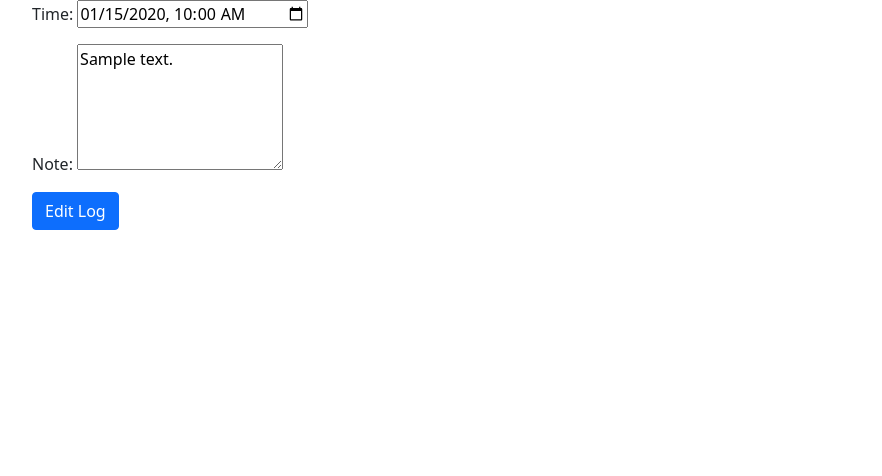
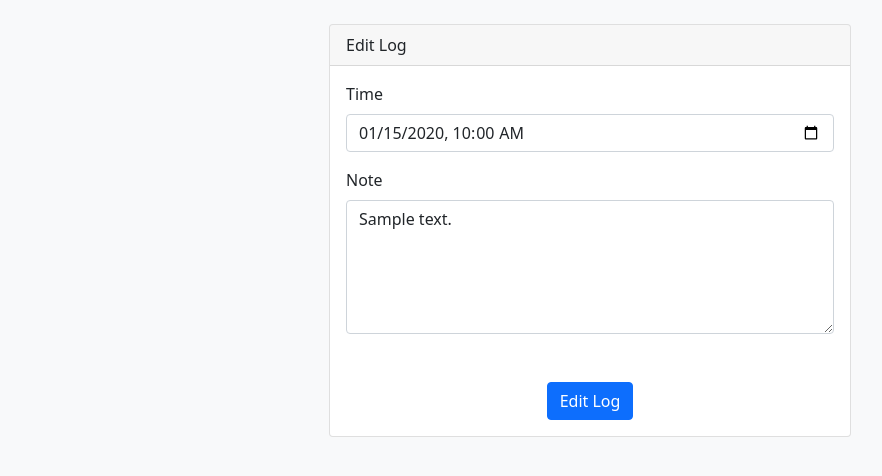
Before and after one commit to jameelkaisar/Quantified-Self-App, a Python web app: template templates/trackers/edit_log.html in a window 1280 px wide. Shown: the top 476 px of the page, without its empty margins (50-932 px from the left). Run offline with Jinja, Linux system fonts and the light colour scheme; the template is opened without the code that fills it: most values are stand-ins (such as "Sample title", 1, 10 or a date in 2020); some libraries are stand-ins or nearby versions.

Commit message:
Design Edit Log Form

```diff
--- a/templates/trackers/edit_log.html
+++ b/templates/trackers/edit_log.html
@@ -10,53 +10,81 @@
         <link rel="stylesheet" href="{{ url_for('static', filename='css/card.css')}}">
         <script src="{{ url_for('static', filename='js/fontawesome.all.min.js')}}"></script>
     </head>
-    <body>
+    <body class="bg-light">
         {% include 'components/messages.html' %}
 
         <div class="container">
+            <div class="row d-flex justify-content-center">
+                <div class="col-sm-12 col-md-12 col-lg-6 col-xl-6 d-flex justify-content-center p-4">
+                    <div class="card flex-fill">
                         <form action="" method="POST">
-                <p>
-                    <label for="tl_time">Time:</label>
-                    <input type="datetime-local" id="tl_time" name="tl_time" value="{{ log.tl_time.strftime('%Y-%m-%dT%H:%M') }}" required>
-                </p>
-                <p>
-                    <label for="tl_note">Note:</label>
-                    <textarea rows="5" id="tl_note" name="tl_note" maxlength="256">{{ log.tl_note }}</textarea>
-                </p>
+                            <div class="card-header">Edit Log</div>
+                            <div class="card-body">
+                                <div class="mb-3">
+                                    <label for="tl_time" class="form-label">Time</label>
+                                    <input type="datetime-local" class="form-control" id="tl_time" name="tl_time" value="{{ log.tl_time.strftime('%Y-%m-%dT%H:%M') }}" required>
+                                </div>
+                                <div class="mb-3">
+                                    <label for="tl_note" class="form-label">Note</label>
+                                    <textarea rows="5" class="form-control" id="tl_note" name="tl_note" maxlength="256">{{ log.tl_note }}</textarea>
+                                </div>
                                 {% if tracker.t_type_name.tt_name == "Boolean" %}
-                <label for="tl_val">Value:</label>
-                <select id="tl_val" name="tl_val" required>
+                                <label for="tl_val" class="form-label">Value</label>
+                                <div class="mb-3">
+                                    <select id="tl_val" name="tl_val" class="form-select" required>
                                         <option value="1" {% if log.tl_vals[0].tv_val | int == 1 %}selected{% endif %}>Yes</option>
                                         <option value="0" {% if log.tl_vals[0].tv_val | int == 0 %}selected{% endif %}>No</option>
                                     </select>
+                                </div>
                                 {% elif tracker.t_type_name.tt_name == "Integer" %}
-                <label for="tl_val">Value:</label>
-                <input type="number" step="1" id="tl_val" name="tl_val" value="{{ log.tl_vals[0].tv_val | int }}" required>{{ tracker.t_unit.tu_name }}
+                                <label for="tl_val" class="form-label">Value</label>
+                                <div class="input-group mb-3">
+                                    <input type="number" step="1" id="tl_val" name="tl_val" class="form-control" value="{{ log.tl_vals[0].tv_val | int }}" aria-describedby="tl_unit" required>
+                                    <span class="input-group-text" id="tl_unit">{{ tracker.t_unit.tu_name }}</span>
+                                </div>
                                 {% elif tracker.t_type_name.tt_name == "Decimal" %}
-                <label for="tl_val">Value:</label>
-                <input type="number" step="0.01" id="tl_val" name="tl_val" value="{{ log.tl_vals[0].tv_val | round(2) }}" required>{{ tracker.t_unit.tu_name }}
+                                <label for="tl_val" class="form-label">Value</label>
+                                <div class="input-group mb-3">
+                                    <input type="number" step="0.01" id="tl_val" name="tl_val" class="form-control" value="{{ log.tl_vals[0].tv_val | round(2) }}" aria-describedby="tl_unit" required>
+                                    <span class="input-group-text" id="tl_unit">{{ tracker.t_unit.tu_name }}</span>
+                                </div>
                                 {% elif tracker.t_type_name.tt_name == "Duration" %}
-                <label for="tl_val_h">Hours:</label>
-                <input type="number" step="1" min="0" max="100" id="tl_val_h" name="tl_val_h" value="{{ log.tl_vals[0].tv_val // 3600 }}" required>
-                <label for="tl_val_m">Minutes:</label>
-                <input type="number" step="1" min="0" max="59" id="tl_val_m" name="tl_val_m" value="{{ (log.tl_vals[0].tv_val % 3600) // 60 }}" required>
-                <label for="tl_val_s">Seconds:</label>
-                <input type="number" step="1" min="0" max="59" id="tl_val_s" name="tl_val_s" value="{{ (log.tl_vals[0].tv_val % 60) | int }}" required>
+                                <label class="form-label">Value</label>
+                                <div class="input-group mb-3">
+                                    <span class="input-group-text">H</span>
+                                    <input type="number" step="1" min="0" max="100" id="tl_val_h" name="tl_val_h" class="form-control" value="{{ log.tl_vals[0].tv_val // 3600 }}" placeholder="Hours" required>
+                                    <span class="input-group-text">M</span>
+                                    <input type="number" step="1" min="0" max="59" id="tl_val_m" name="tl_val_m" class="form-control" value="{{ (log.tl_vals[0].tv_val % 3600) // 60 }}" placeholder="Minutes" required>
+                                    <span class="input-group-text">S</span>
+                                    <input type="number" step="1" min="0" max="59" id="tl_val_s" name="tl_val_s" class="form-control" value="{{ (log.tl_vals[0].tv_val % 60) | int }}" placeholder="Seconds" required>
+                                </div>
                                 {% elif tracker.t_type_name.tt_name == "Single Select" %}
-                <label for="tl_val">Value:</label>
-                <select id="tl_val" name="tl_val" required>
+                                <label for="tl_val" class="form-label">Value</label>
+                                <div class="mb-3">
+                                    <select id="tl_val" name="tl_val" class="form-select" required>
                                         {% for option in tracker.t_options %}
                                         <option value="{{ option.to_id }}" {% if log.tl_vals[0].tv_val | int == option.to_id %}selected{% endif %}>{{ option.to_name }}</option>
                                         {% endfor %}
                                     </select>
+                                </div>
                                 {% elif tracker.t_type_name.tt_name == "Multi Select" %}
+                                <label class="form-label">Values</label>
                                 {% for option in tracker.t_options %}
-                <input type="checkbox" id="tl_val[{{ option.to_id }}]" name="tl_val[{{ option.to_id }}]" value="1" {% if option.to_id in tl_vals %}checked{% endif %}>
-                <label for="tl_val[{{ option.to_id }}]">{{ option.to_name }}</label><br>
+                                <div class="mb-1 form-check">
+                                    <input type="checkbox" id="tl_val[{{ option.to_id }}]" name="tl_val[{{ option.to_id }}]" value="1" class="form-check-input" {% if option.to_id in tl_vals %}checked{% endif %}>
+                                    <label for="tl_val[{{ option.to_id }}]" class="form-check-label">{{ option.to_name }}</label><br>
+                                </div>
                                 {% endfor %}
                                 {% endif %}
+                            </div>
+                            <div class="card-body d-flex justify-content-center align-items-end">
                                 <button type="submit" class="btn btn-primary">Edit Log</button>
+                            </div>
                         </form>
+                    </div>
+
+                </div>
+            </div>
         </div>
 
         <script src="{{ url_for('static', filename='js/bootstrap.bundle.min.js')}}"></script>
```
Also changed, not shown: database/dev_db.sqlite3. Lines whose indentation alone changed are shown as unchanged.
